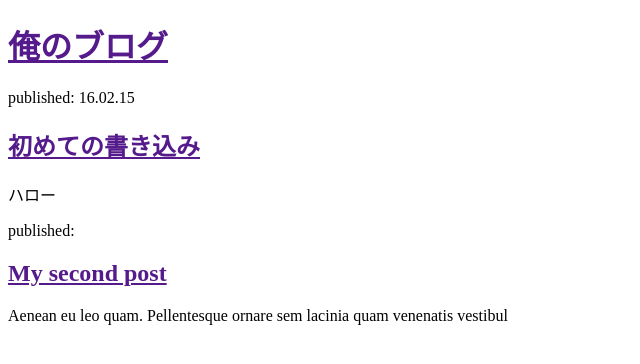
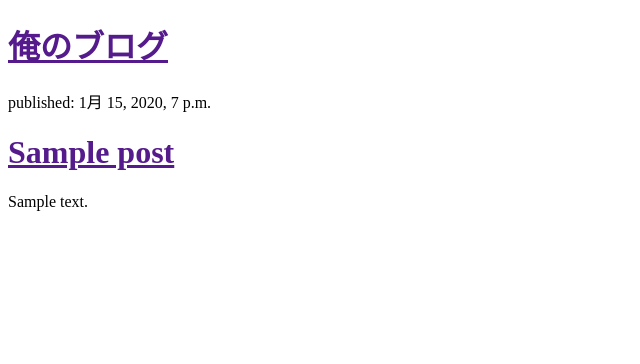
Before and after one commit to ahnth/pychblog, a Django app: template blog/templates/blog/post_list.html in a window 1280 px wide. Shown: the top 364 px of the page, without its empty margins (0-640 px from the left). Run offline with Django 3.2, Linux system fonts and the light colour scheme; the template is opened without the code that fills it: values that come from a table or form of the project are taken from there, others are empty; tables that the repository leaves empty hold one stand-in row (values such as "Sample post").

Commit message:
Modified templates to display posts from data

```diff
--- a/blog/models.py
+++ b/blog/models.py
@@ -12,7 +12,7 @@ class Post(models.Model):
     published_date = models.DateTimeField(blank=True,null=True)
 
     def publish(self):
-        self.published_date = timezone()
+        self.published_date = timezone.now()
         self.save()
 
     def __str__(self):
--- a/blog/templates/blog/post_list.html
+++ b/blog/templates/blog/post_list.html
@@ -9,14 +9,13 @@
         <h1><a href="">俺のブログ</a></h1>
     </div>
     <div>
-        <p>published: 16.02.15</p>
-        <h2><a href="">初めての書き込み</a></h2>
-        <p>ハロー</p>
-    </div>
-    <div>
-        <p>published: </p>
-        <h2><a href="">My second post</a></h2>
-        <p>Aenean eu leo quam. Pellentesque ornare sem lacinia quam venenatis vestibul</p>
+        {% for post in posts %}
+            <div>
+            <p>published: {{ post.published_date }}</p>
+            <h1><a href="">{{ post }}</a> </h1>
+            <p>{{ post.text|linebreaks }}</p>
+            </div>
+        {% endfor %}
     </div>
 </body>
 </html>
--- a/blog/views.py
+++ b/blog/views.py
@@ -1,6 +1,8 @@
 from django.shortcuts import render
-
+from django.utils import timezone
+from .models import Post
 # Create your views here.
 
 def post_list(request):
-    return render(request, 'blog/post_list.html',{})
+    posts = Post.objects.filter(published_date__lte=timezone.now()).order_by('published_date')
+    return render(request, 'blog/post_list.html',{'posts':posts})
```
